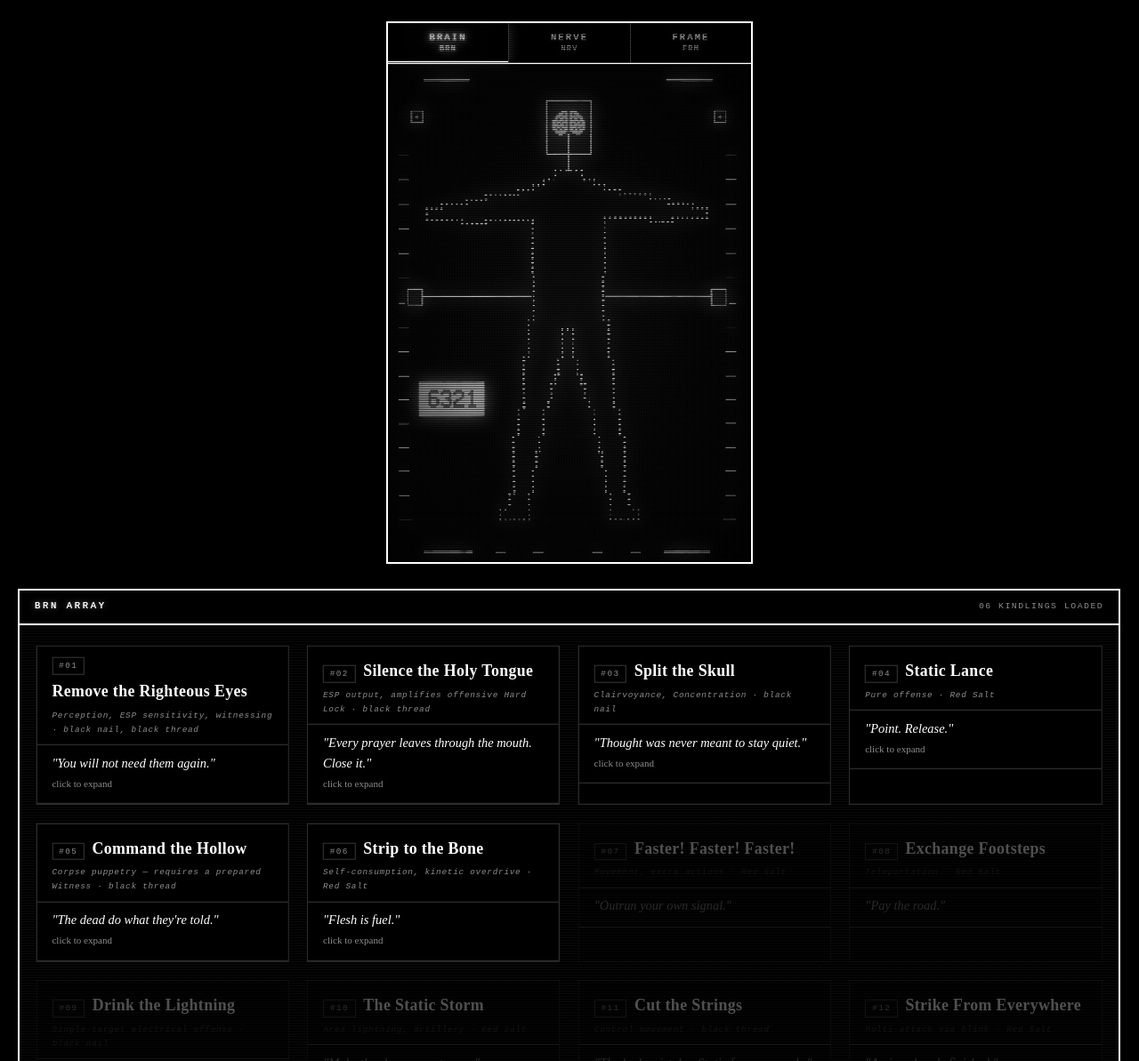
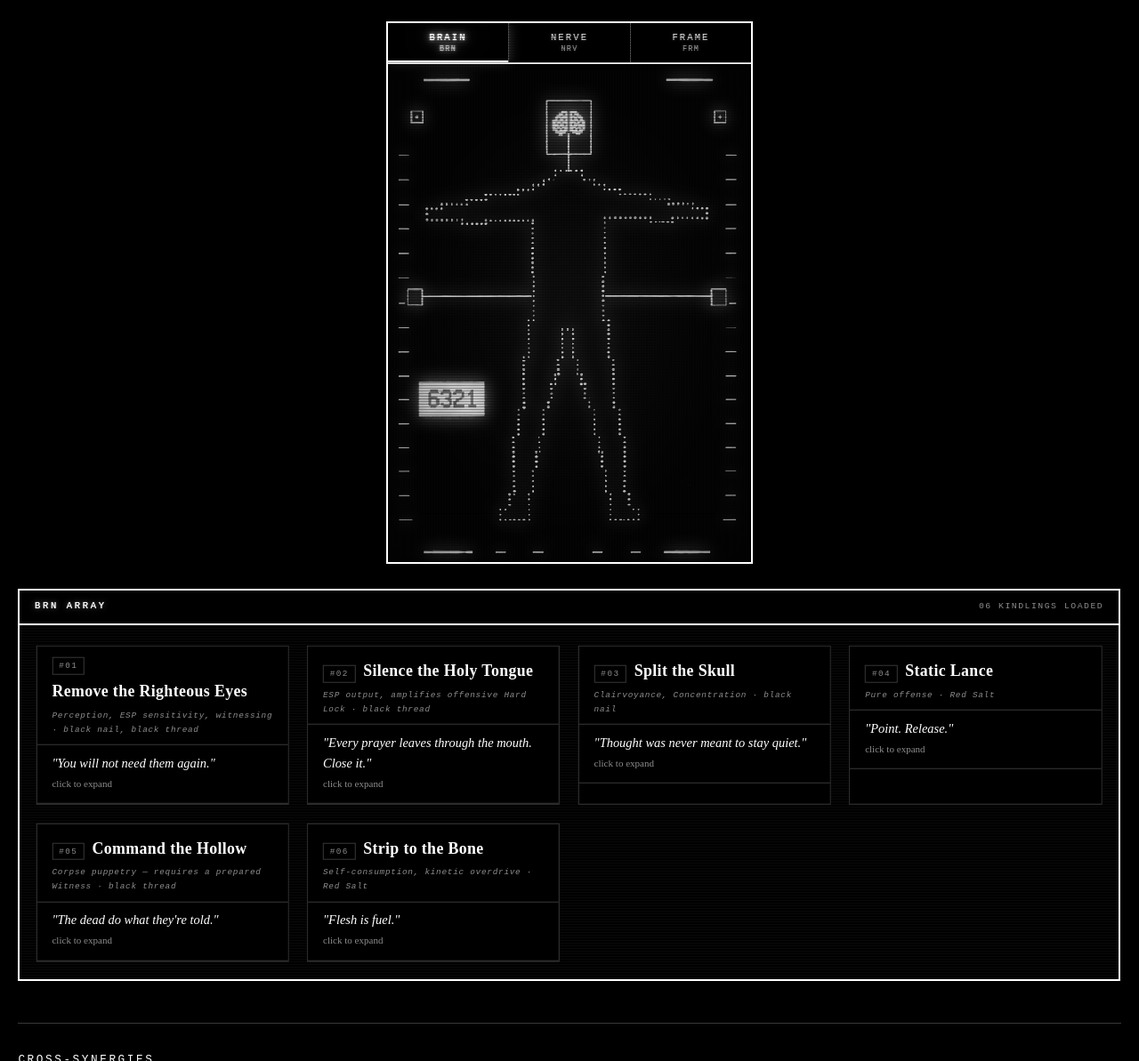
Before and after one commit to kosmonautta/zero-terminal, a plain HTML site: page testing-again/index.html in a window 1280 px wide. Shown: the part 147-1340 px from the top of the page at 89% size. Drawn offline with Linux system fonts and the light colour scheme.

Commit message:
Refine CRT effects and improve card rendering logic
Updated CSS styles for CRT effects and modified JavaScript functions for rendering cards.

```diff
--- a/testing-again/index.html
+++ b/testing-again/index.html
@@ -211,31 +211,37 @@
             box-shadow: inset 0 -2px 0 #fff, 0 0 14px rgba(255, 255, 255, 0.25);
         }
 
-        /* CRT scanlines — multiply-blended so they darken the image, like a real dim tube */
+        /* CRT scanlines — softened and slowly drifting, so it reads as a live tube rather than a fixed overlay */
         .hud-frame::before {
             content: "";
             position: absolute;
-            inset: 0;
+            inset: -4px;
             pointer-events: none;
             z-index: 5;
             background: repeating-linear-gradient(
                 to bottom,
-                rgba(0, 0, 0, 0.72) 0px,
-                rgba(0, 0, 0, 0.72) 1px,
+                rgba(0, 0, 0, 0.32) 0px,
+                rgba(0, 0, 0, 0.32) 1px,
                 transparent 1px,
-                transparent 2px
+                transparent 3px
             );
             mix-blend-mode: multiply;
-        }
-
-        /* CRT vignette — darkens the corners hard for a punchier, higher-contrast tube look */
+            animation: scanlineDrift 5s linear infinite;
+        }
+
+        @keyframes scanlineDrift {
+            0% { transform: translateY(0); }
+            100% { transform: translateY(3px); }
+        }
+
+        /* CRT vignette — softened so it frames the image without crushing the corners */
         .figure-stage::after {
             content: "";
             position: absolute;
             inset: 0;
             pointer-events: none;
             z-index: 6;
-            background: radial-gradient(ellipse at center, transparent 40%, rgba(0, 0, 0, 0.35) 78%, rgba(0, 0, 0, 0.7) 100%);
+            background: radial-gradient(ellipse at center, transparent 48%, rgba(0, 0, 0, 0.18) 80%, rgba(0, 0, 0, 0.4) 100%);
             mix-blend-mode: multiply;
         }
 
@@ -245,11 +251,11 @@
             inset: -4px;
             pointer-events: none;
             z-index: 4;
-            opacity: 0.12;
+            opacity: 0.06;
             background-image:
                 repeating-linear-gradient(0deg, rgba(255, 255, 255, 0.6) 0px, transparent 1px, transparent 2px),
                 repeating-linear-gradient(90deg, rgba(255, 255, 255, 0.3) 0px, transparent 1px, transparent 3px);
-            animation: hudGrain 0.22s steps(2) infinite;
+            animation: hudGrain 0.4s steps(2) infinite;
         }
 
         @keyframes hudGrain {
@@ -1467,10 +1473,10 @@
             };
 
             const KEEPS = [
-                { name: 'Black Nail', glyph: '⊤', tagline: 'Perception, nerve, current' },
-                { name: 'Black Thread', glyph: '≈', tagline: 'Binding, control, puppetry' },
-                { name: 'Red Salt', glyph: '⁘', tagline: 'Kinetic force, motion, distance' },
-                { name: 'Red Bone', glyph: '◇', tagline: 'Identity, presence, disguise' }
+                { name: 'Black Nail', glyph: '☿', tagline: 'Perception, nerve, current' },
+                { name: 'Black Thread', glyph: '🜔', tagline: 'Binding, control, puppetry' },
+                { name: 'Red Salt', glyph: '🜍', tagline: 'Kinetic force, motion, distance' },
+                { name: 'Red Bone', glyph: '☉', tagline: 'Identity, presence, disguise' }
             ];
 
             function renderKeeps(containerId) {
@@ -1498,21 +1504,16 @@
                 });
             }
 
-            function renderAllCards(containerId) {
+            function renderGroupCards(containerId, groupKey) {
                 const container = document.getElementById(containerId);
                 if (!container) return;
                 container.innerHTML = '';
 
-                const all = [];
-                ['brain', 'nerve', 'frame'].forEach(group => {
-                    KINDLINGS[group].forEach(k => {
-                        all.push({ ...k, group });
-                    });
-                });
-
-                all.forEach(k => {
+                const items = KINDLINGS[groupKey].map(k => ({ ...k, group: groupKey }));
+
+                items.forEach(k => {
                     const card = document.createElement('div');
-                    card.className = 'kindling-card ignite-0';
+                    card.className = 'kindling-card active-group ignite-0';
                     card.dataset.group = k.group;
 
                     const header = document.createElement('div');
@@ -1605,7 +1606,6 @@
 
                     card.addEventListener('click', (e) => {
                         if (e.target.closest('.card-toggle')) return;
-                        if (!card.classList.contains('active-group')) return;
                         card.classList.toggle('expanded');
                         const btn = card.querySelector('.card-toggle');
                         if (btn) {
@@ -1634,11 +1634,6 @@
                     nerve: document.getElementById('view-nerve'),
                     frame: document.getElementById('view-frame')
                 };
-                const grids = {
-                    brain: document.getElementById('grid-brain'),
-                    nerve: document.getElementById('grid-nerve'),
-                    frame: document.getElementById('grid-frame')
-                };
 
                 let glitchTimeout = null;
 
@@ -1673,7 +1668,6 @@
                             hudImageBloom.src = IMAGE_SRC[view];
                         }
                         Object.keys(panels).forEach(key => {
-                            const wasActive = panels[key].classList.contains('active');
                             const nowActive = key === view;
                             panels[key].classList.toggle('active', nowActive);
                             if (nowActive) {
@@ -1683,21 +1677,6 @@
                                 panels[key].style.animation = '';
                             }
                         });
-                        Object.keys(grids).forEach(key => {
-                            const cards = grids[key].querySelectorAll('.kindling-card');
-                            cards.forEach(card => {
-                                const group = card.dataset.group;
-                                card.classList.toggle('active-group', group === view);
-                                if (group !== view) {
-                                    card.classList.remove('expanded');
-                                    const toggle = card.querySelector('.card-toggle');
-                                    if (toggle) {
-                                        toggle.textContent = 'Expand';
-                                        toggle.classList.remove('expanded-toggle');
-                                    }
-                                }
-                            });
-                        });
                     });
                 });
 
@@ -1705,9 +1684,9 @@
             }
 
             document.addEventListener('DOMContentLoaded', () => {
-                renderAllCards('grid-brain');
-                renderAllCards('grid-nerve');
-                renderAllCards('grid-frame');
+                renderGroupCards('grid-brain', 'brain');
+                renderGroupCards('grid-nerve', 'nerve');
+                renderGroupCards('grid-frame', 'frame');
                 renderKeeps('keepsGrid');
                 setupViewToggles();
                 console.log('🔴 THE 18 KINDLINGS · ULTRABLACK ONLINE');
```
